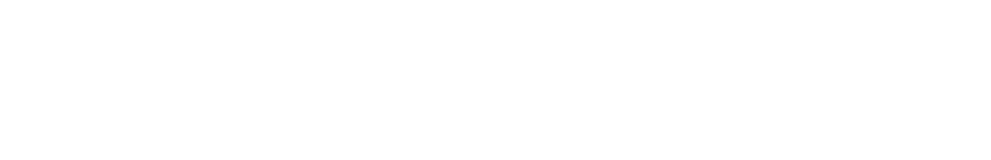
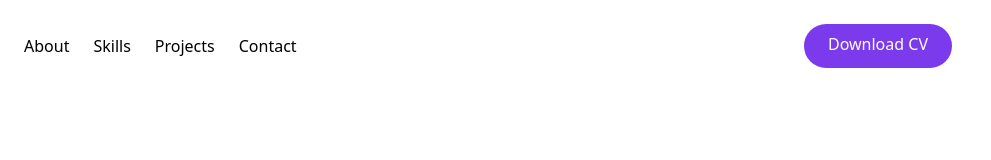
Before and after one commit to veranikabarel/portfolio-page, a website: page src/index.html in a window 1280 px wide. Shown: the whole page, without its empty margins (0-991 px from the left). Drawn offline with nearby package versions, Linux system fonts and the light colour scheme; files that its build step writes are made by us from their sources.

Commit message:
add navbar

```diff
--- a/src/index.html
+++ b/src/index.html
@@ -4,8 +4,25 @@
     <meta charset="UTF-8" />
     <meta http-equiv="X-UA-Compatible" content="IE=edge" />
     <meta name="viewport" content="width=device-width, initial-scale=1.0" />
-    <link rel="stylesheet" href="dist/main.css" />
-    <title>Document</title>
+    <link rel="stylesheet" href="/dist/main.css" />
+    <title>Front-end Developer Portfolio</title>
   </head>
-  <body></body>
+  <body>
+    <nav class="relative container p-6">
+      <div class="flex items-center justify-between">
+        <div class="hidden md:flex space-x-6">
+          <a href="#" class="hover:text-violet-900">About</a>
+          <a href="#" class="hover:text-violet-900">Skills</a>
+          <a href="#" class="hover:text-violet-900">Projects</a>
+          <a href="#" class="hover:text-violet-900">Contact</a>
+        </div>
+        <button
+          href=""
+          class="hidden md:block p-3 px-6 pt-2 text-white bg-violet-600 rounded-full baseline hover:bg-violet-900"
+        >
+          Download CV
+        </button>
+      </div>
+    </nav>
+  </body>
 </html>
```
Also changed, not shown: dist/main.css.
